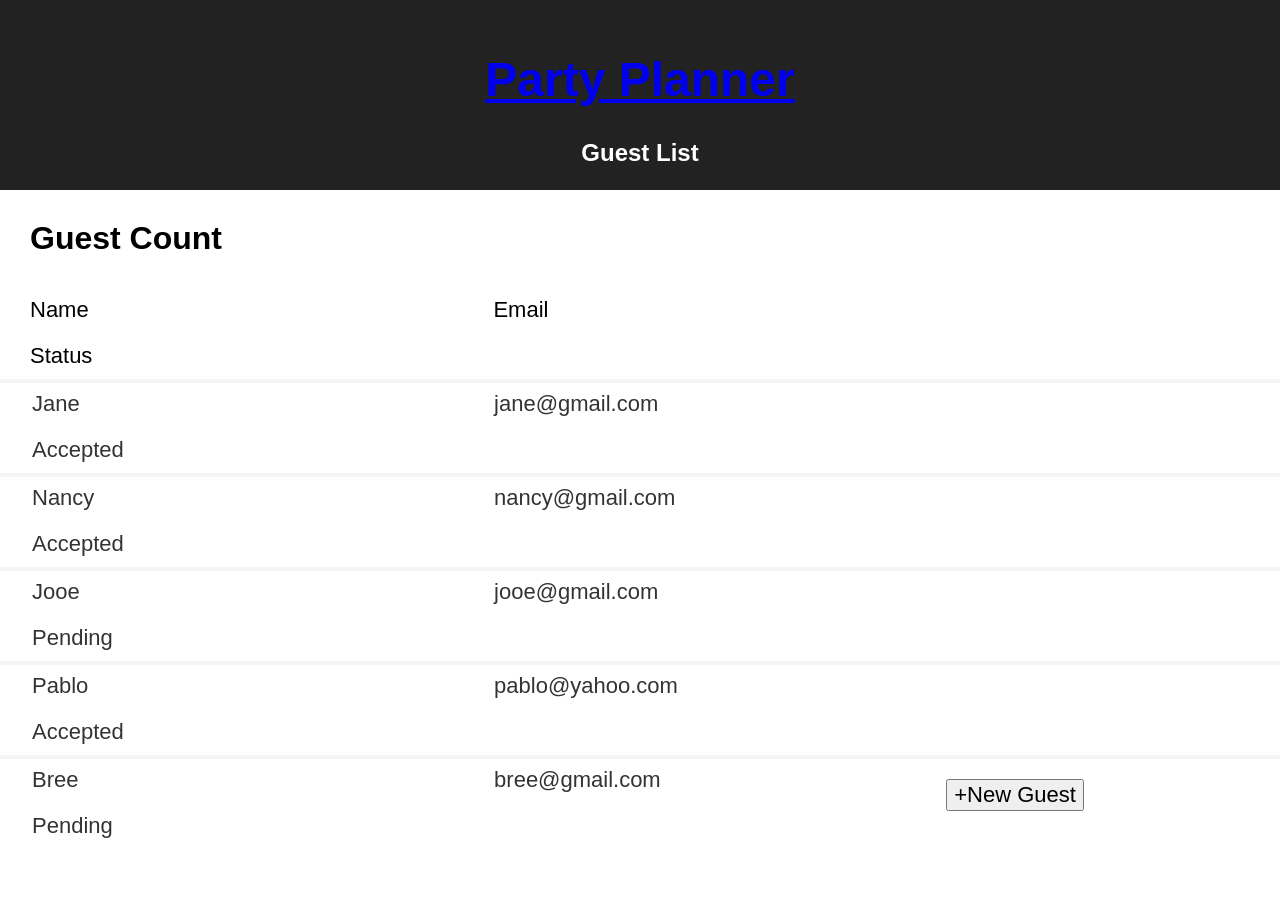
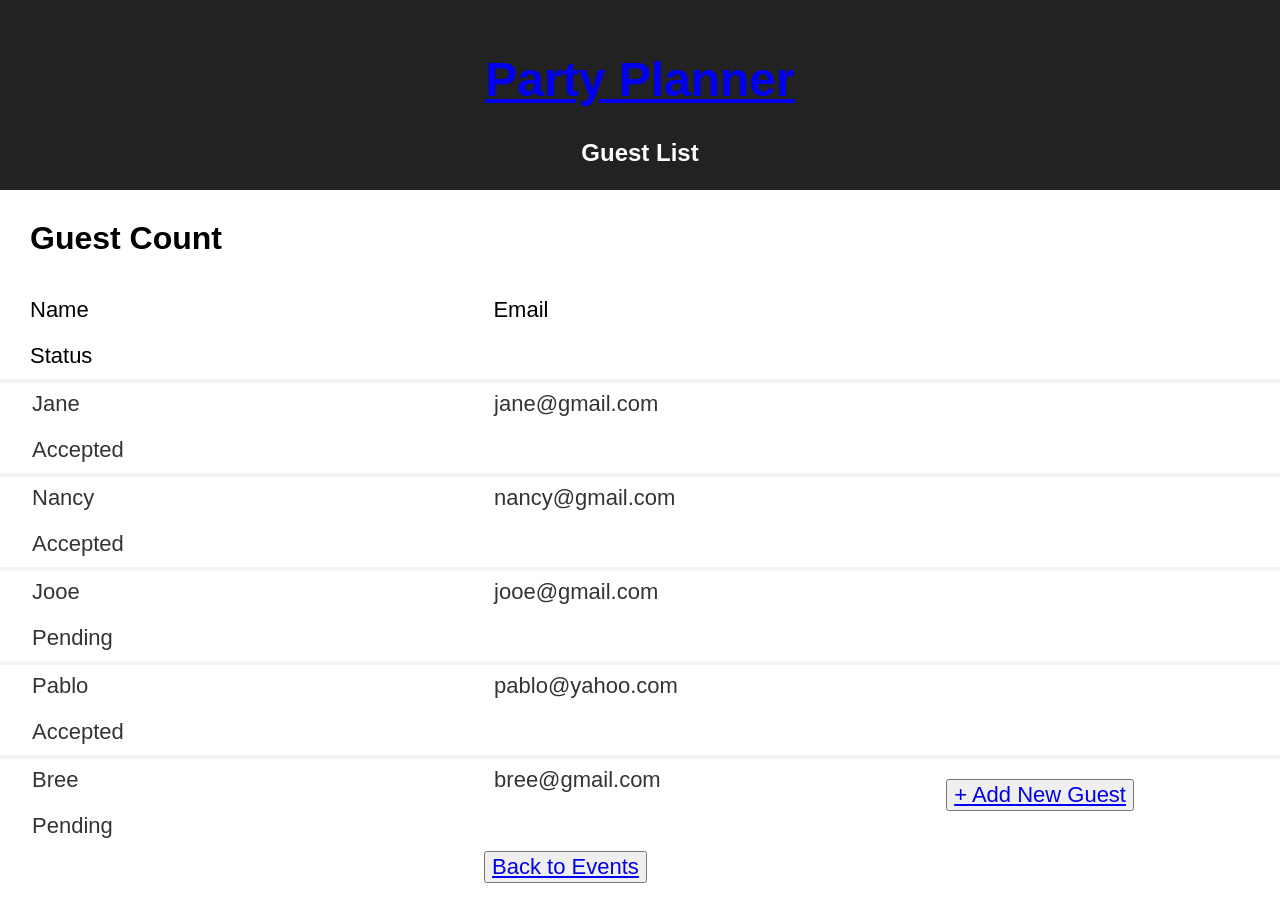
Before and after one commit to krits29/CongressionalAppChallenge, a React (Create React App) app in the folder cong-app-challenge/: page /guestlist in a window 1280 px wide. Before the commit the page ends 849 px from the top, so only its background shows below. Built offline with nearby package versions, Linux system fonts and the light colour scheme.

Commit message:
Updated Guest List with Add feature

```diff
--- a/cong-app-challenge/src/GuestList/GuestList.js
+++ b/cong-app-challenge/src/GuestList/GuestList.js
@@ -21,7 +21,15 @@ class GuestList extends Component {
             <Guest guestName="Jooe" guestEmail="jooe@gmail.com" guestStatus="Pending"/>
             <Guest guestName="Pablo" guestEmail="pablo@yahoo.com" guestStatus="Accepted"/>
             <Guest guestName="Bree" guestEmail="bree@gmail.com" guestStatus="Pending"/>
-            <button>+New Guest</button>
+
+            <button>
+              <Link to={{ pathname: "/newguest" }}>+ Add New Guest</Link>
+            </button>
+
+            <button>
+              <Link to={{ pathname: "/" }}>Back to Events</Link>
+            </button>
+
           </div>
         );
     }
```
